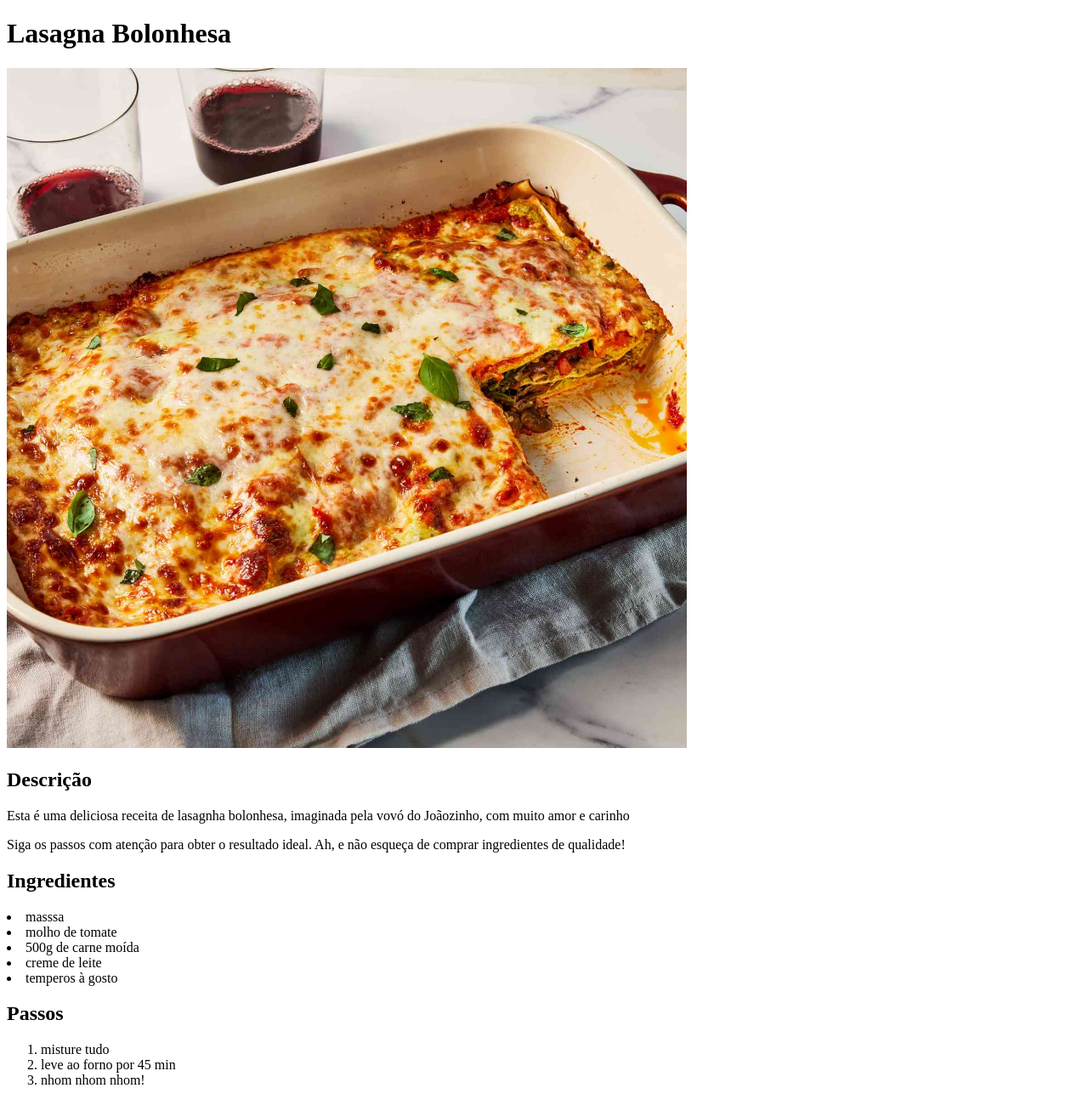
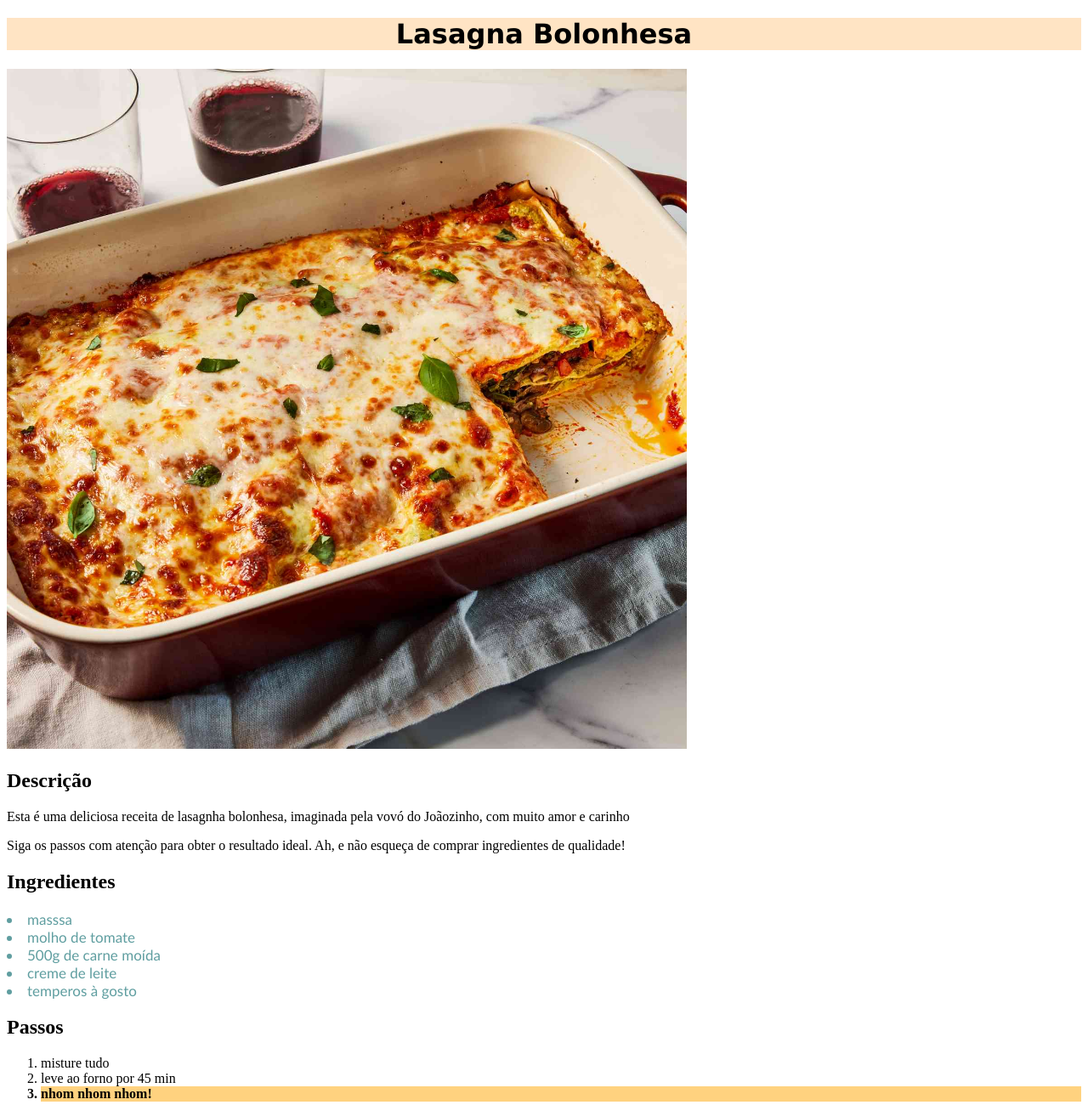
Before and after one commit to plus-300/odin-recipes, a plain HTML site: page recipes/lasagna.html in a window 1280 px wide. Shown: the whole page at 85% size. Drawn offline with Linux system fonts and the light colour scheme.

Commit message:
adicionei estilos a todas as pags via style.css

```diff
--- a/recipes/lasagna.html
+++ b/recipes/lasagna.html
@@ -3,16 +3,17 @@
 <head>
     <meta charset="UTF-8">
     <title>Odin Recipes - Lasagna</title>
+    <link rel="stylesheet" href="../style.css">
 </head>
 
 <body>
-    <h1>Lasagna Bolonhesa</h1>
+    <h1 class="centralizado">Lasagna Bolonhesa</h1>
     <img src="./imgs/lasag.jpg" alt="lasagna bolonhesa" height="800" width="800">
     <h2>Descrição</h2>
     <p>Esta é uma deliciosa receita de lasagnha bolonhesa, imaginada pela vovó do Joãozinho, com muito amor e carinho</p>
     <p>Siga os passos com atenção para obter o resultado ideal. Ah, e não esqueça de comprar ingredientes de qualidade!</p>
     <h2>Ingredientes</h2>
-    <u1>
+    <u1 class="listas">
         <li>masssa</li>
         <li>molho de tomate</li>
         <li>500g de carne moída</li>
@@ -23,7 +24,7 @@
     <ol>
         <li>misture tudo</li>
         <li>leve ao forno por 45 min</li>
-        <li>nhom nhom nhom!</li>
+        <li class="delicia">nhom nhom nhom!</li>
     </ol>
 
 </body>
--- /dev/null
+++ b/style.css
@@ -0,0 +1,19 @@
+h1 {
+    background-color: bisque;
+    font-family:'Lucida Sans', 'Lucida Sans Regular', 'Lucida Grande', 'Lucida Sans Unicode', Geneva, Verdana, sans-serif;
+}
+
+.listas {
+    font-family: 'Trebuchet MS', 'Lucida Sans Unicode', 'Lucida Grande', 'Lucida Sans', Arial, sans-serif;
+    color:cadetblue;
+    font-size: 17px;
+}
+
+.centralizado {
+    text-align: center;
+}
+
+.delicia {
+    background-color: rgba(255, 165, 0, 0.5);
+    font-weight: 700;
+}
```
Also changed, not shown: index.html (+2 -1 lines), recipes/mac.html (+4 -3 lines), recipes/pizza.html (+4 -3 lines).
